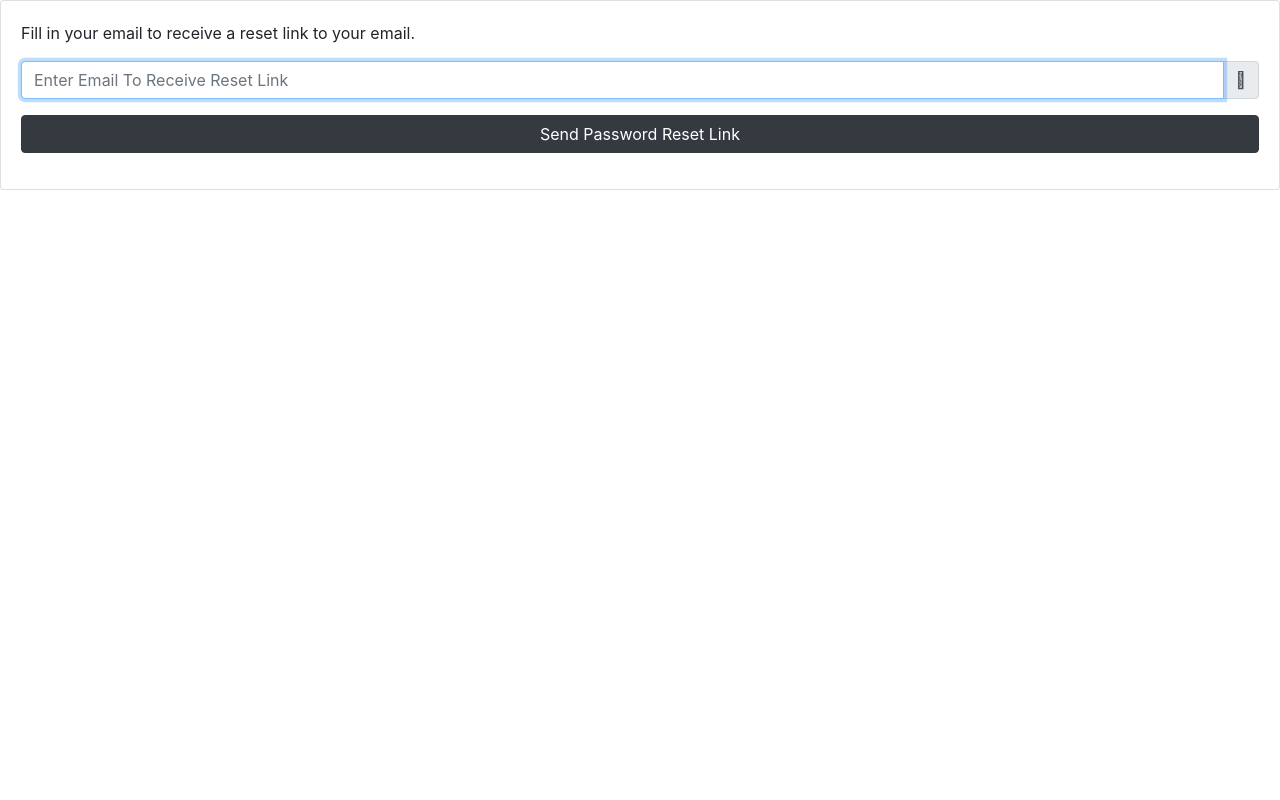
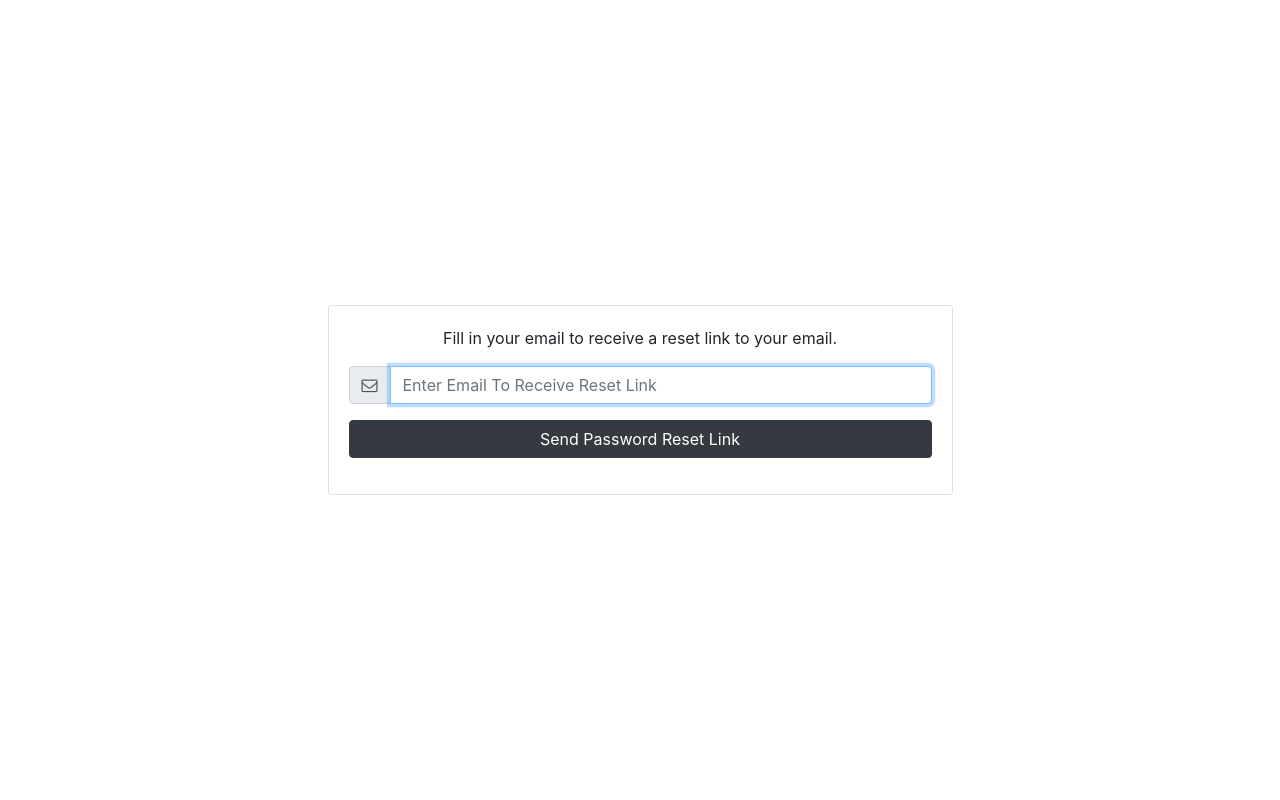
Before and after one commit to ealpha072/PHP-Library, a PHP site: page /forgotpassword.php in a window 1280 px wide. Run offline with PHP 8.4, Linux system fonts and the light colour scheme.

Commit message:
Changes append to prepend

```diff
--- a/users/forgotpassword.php
+++ b/users/forgotpassword.php
@@ -1,16 +1,18 @@
 <?php require "header.php";?>
 
+<div class="row h-100 justify-content-center align-items-center">
+    <div class="col-10 col-md-8 col-lg-6">
         <div class="card">
             <div class="card-body login-card-body">
-        <p class="login-box-msg">Fill in your email to receive a reset link to your email.</p>
+                <p class="text-center">Fill in your email to receive a reset link to your email.</p>
                 <form method="POST" action="">
                     <div class="input-group mb-3">
-                <input id="email" type="email" class="form-control " name="email" value="" required="" autocomplete="email" autofocus="" placeholder="Enter Email To Receive Reset Link">
-                <div class="input-group-append">
+                        <div class="input-group-prepend">
                             <div class="input-group-text">
-                        <span class="fas fa-envelope-o"></span>
+                                <span class="fa fa-envelope-o"></span>
                             </div>
                         </div>
+                        <input type="email" class="form-control " name="email" value="" required="" autocomplete="email" autofocus="" placeholder="Enter Email To Receive Reset Link">
                     </div>
 
                     <div class="row">
@@ -21,3 +23,5 @@
                 </form>
             </div>
         </div>
+    </div>
+</div>
```
Lines whose indentation alone changed are shown as unchanged.
